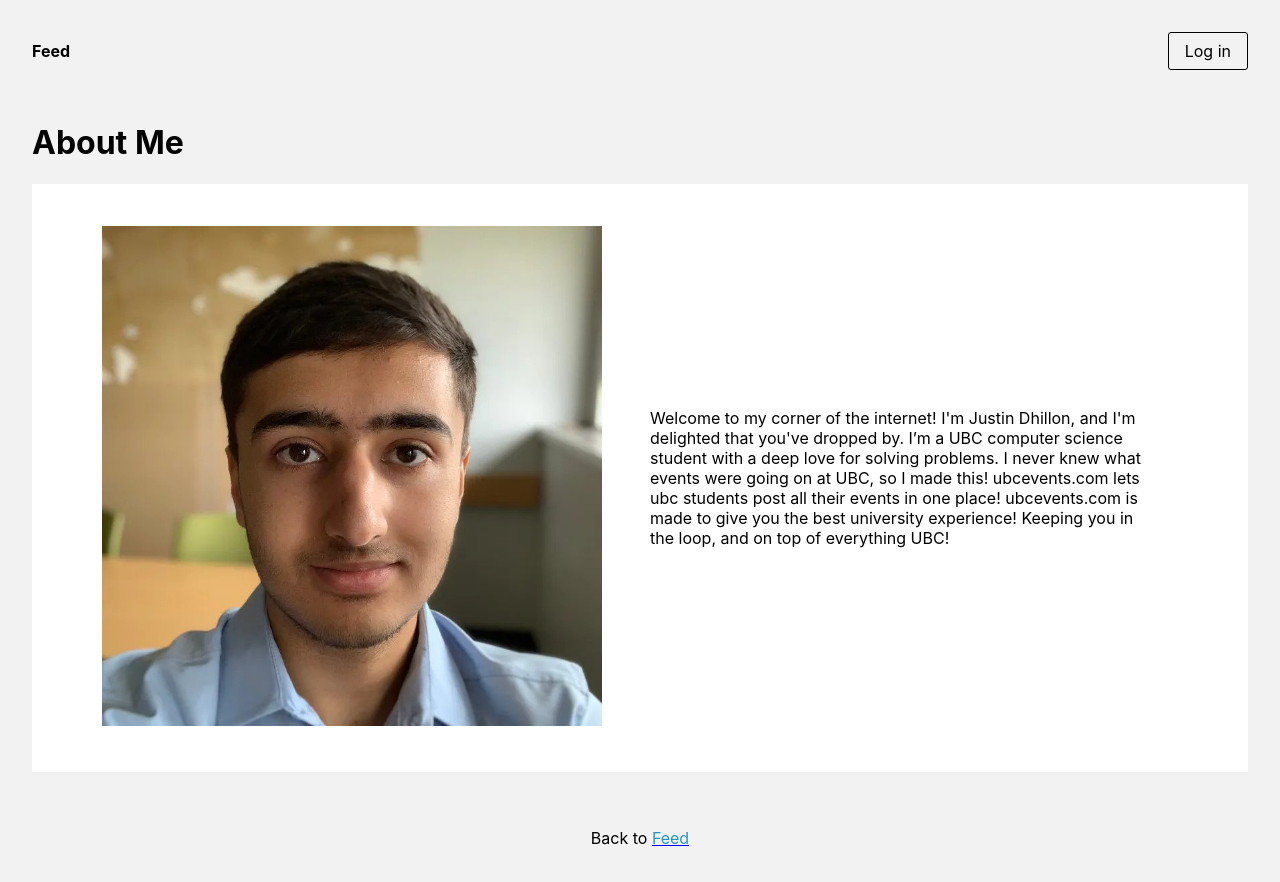
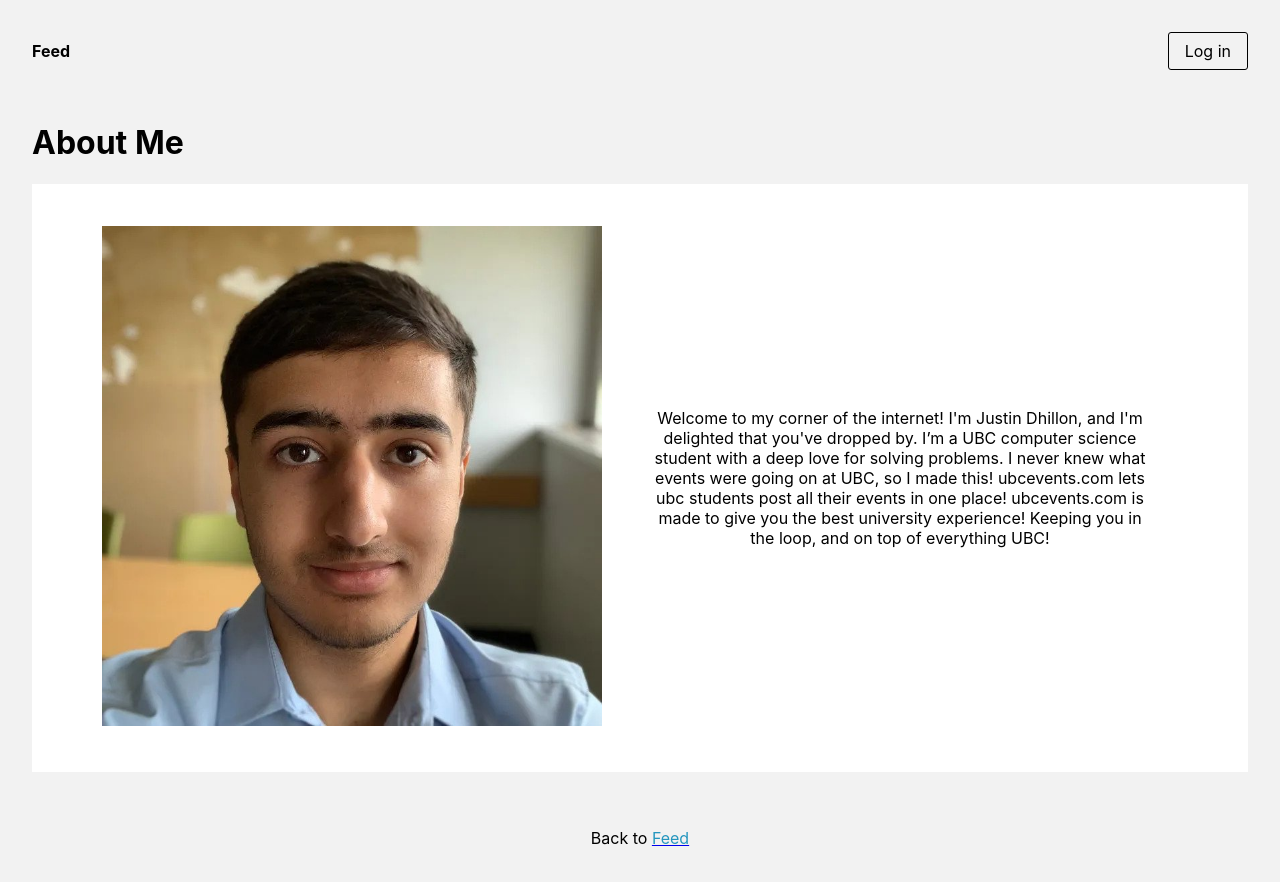
Before and after one commit to justindhillon/ubcevents, a Next.js app: page /about-me in a window 1280 px wide. Shown: the top 882 px of the page. Built offline with nearby package versions, Linux system fonts and the light colour scheme; no server answers.

Commit message:
modified:   pages/about-me.tsx

```diff
--- a/pages/about-me.tsx
+++ b/pages/about-me.tsx
@@ -23,7 +23,6 @@ const AboutMe: React.FC = () => {
                     />
                 </div>
                 <div className="column">
-                    <div>
                     <p className="text-block">
                         Welcome to my corner of the internet!
                         I'm Justin Dhillon, and I'm delighted that you've dropped by.
@@ -33,7 +32,6 @@ const AboutMe: React.FC = () => {
                         ubcevents.com is made to give you the best university experience!
                         Keeping you in the loop, and on top of everything UBC!
                     </p>
-                    </div>
                 </div>
             </main>
             <div style={{textAlign:"center"}}>
@@ -52,7 +50,6 @@ const AboutMe: React.FC = () => {
             }
 
             .text-block {
-                text-align: left;
                 max-width: 500px;
             }
 
```
Lines whose indentation alone changed are shown as unchanged.
